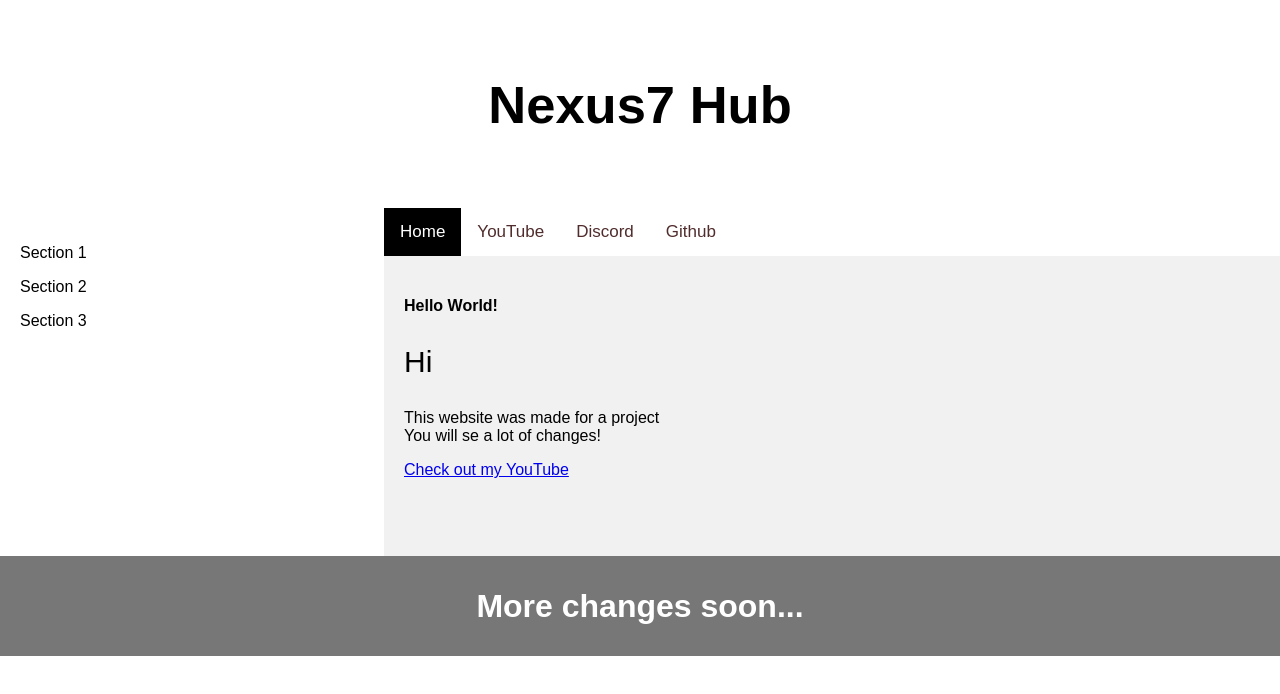
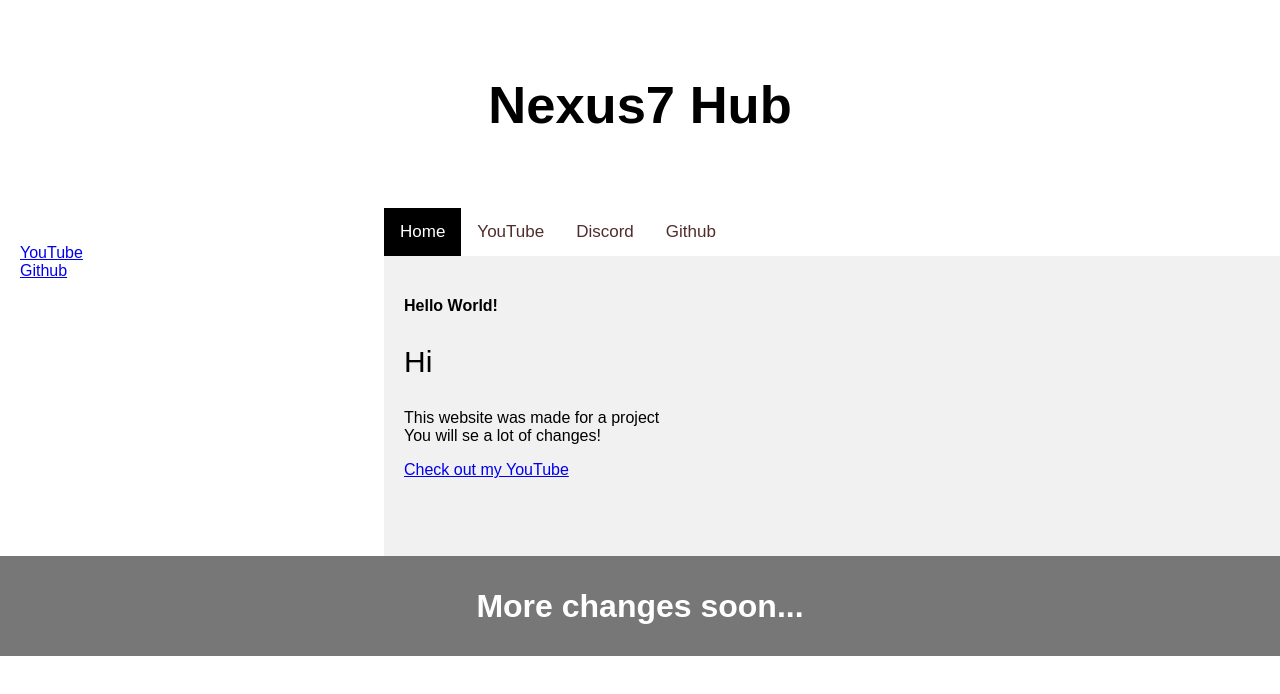
Before and after one commit to Nastionzie175/nexushub.github.io, a plain HTML site: page index.html in a window 1280 px wide. Drawn offline with Linux system fonts and the light colour scheme.

Commit message:
Update index.html

```diff
--- a/index.html
+++ b/index.html
@@ -138,9 +138,9 @@ body {
     <section>
       <nav>
         <ul>
-            <li><p>Section 1</p></li>
-            <li><p>Section 2</p></li>
-            <li><p>Section 3</p></li>
+            <li><a href="https://youtube.com/@notnexus7">YouTube</a></li>
+            <li><a href="https://discord.gg/7yD6UEaVN6"</a></li>
+            <li><a href="https://github.com/nexus7-hub">Github</a></li>
         </ul>
       </nav>
 
```
